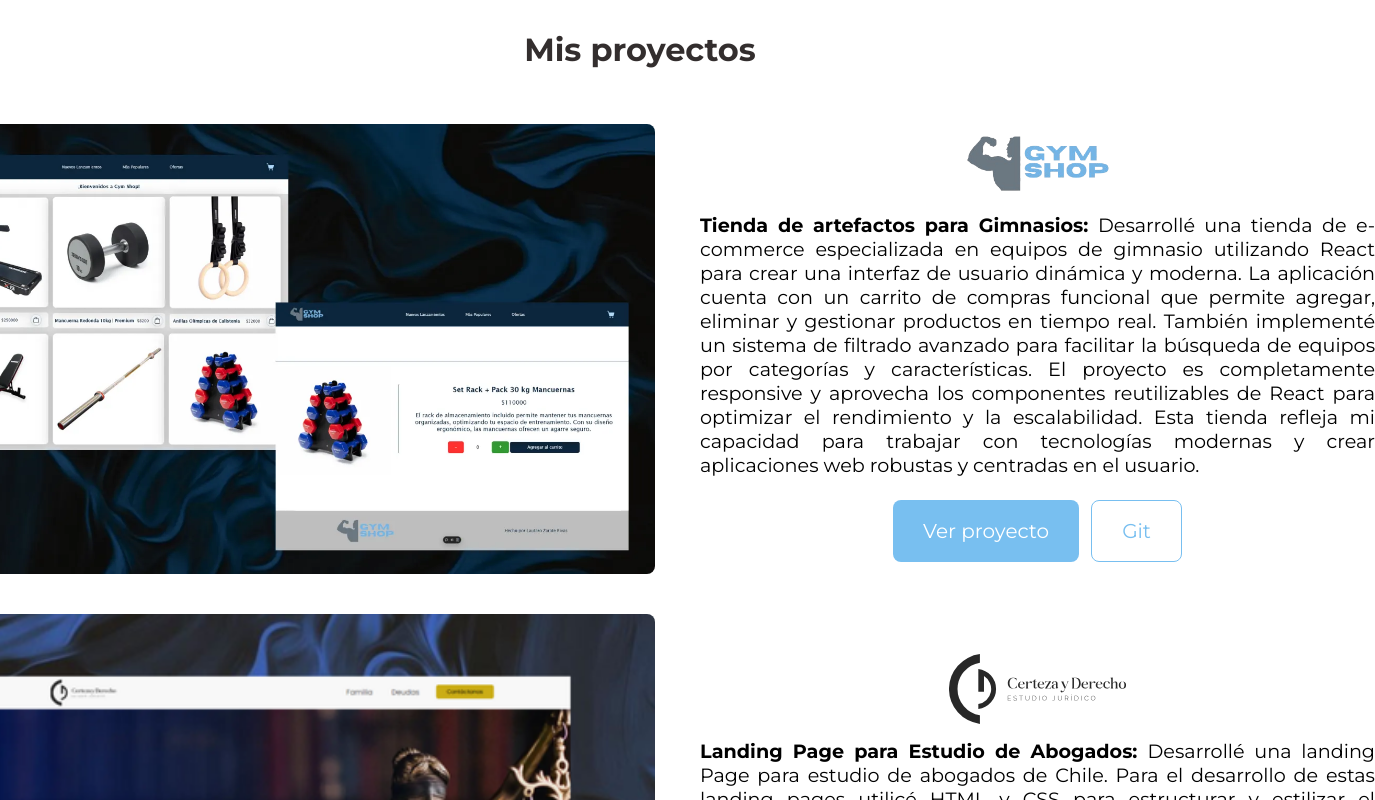
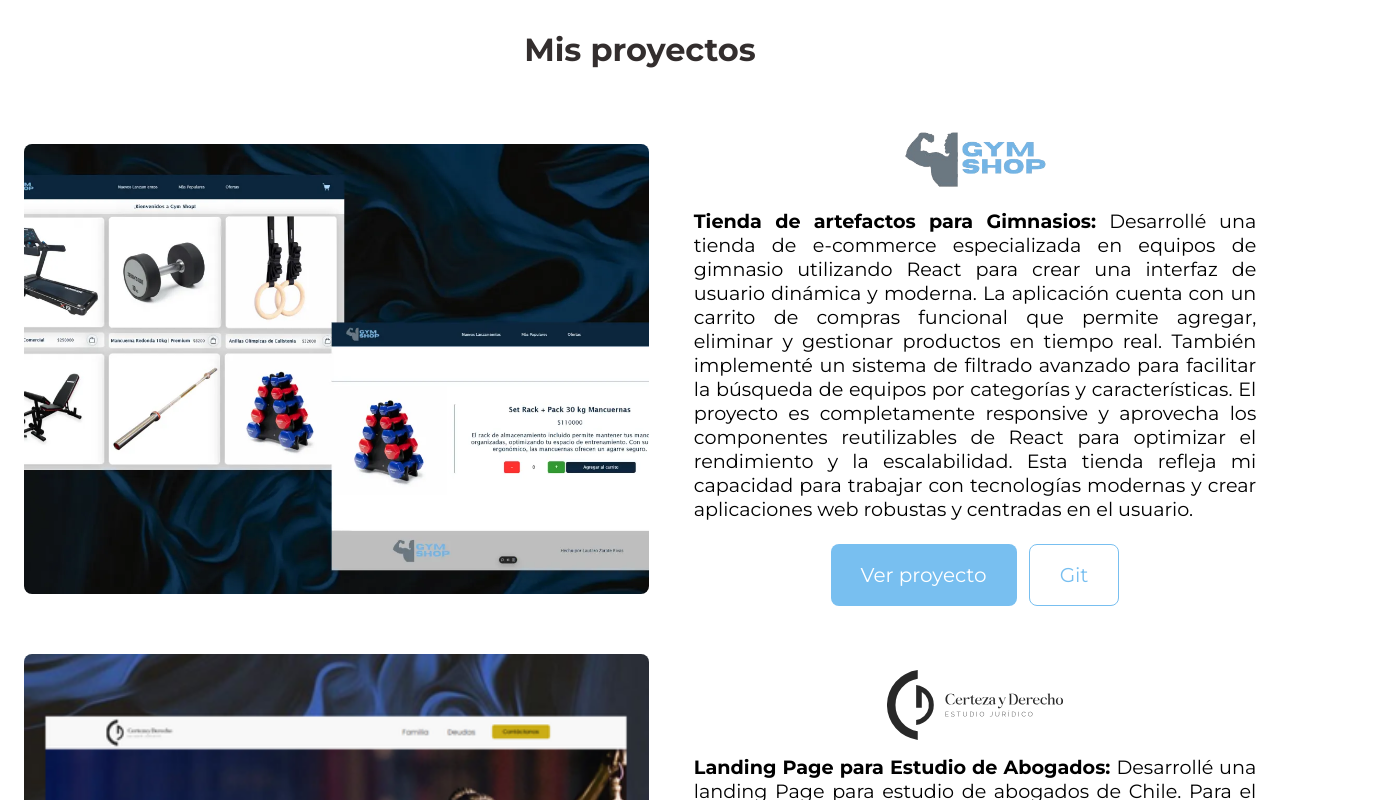
Before and after one commit to Lautaro-Zarate/mi-portfolio, a React (Vite) app: page / in a window 1280 px wide. Shown: the part 2120-2920 px from the top of the page, 1375 px wide, since content can reach past the window. Built offline with nearby package versions, Linux system fonts and the light colour scheme.

Commit message:
Correccion de ancho en proyectos

```diff
--- a/src/app.css
+++ b/src/app.css
@@ -384,7 +384,7 @@ button:hover{
         align-items: center;
         gap: 45px;
         margin-bottom: 15px;
-        max-width: 60%;
+        max-width: 50%;
     }
     .project__description{
         font-size: 120%;
```
